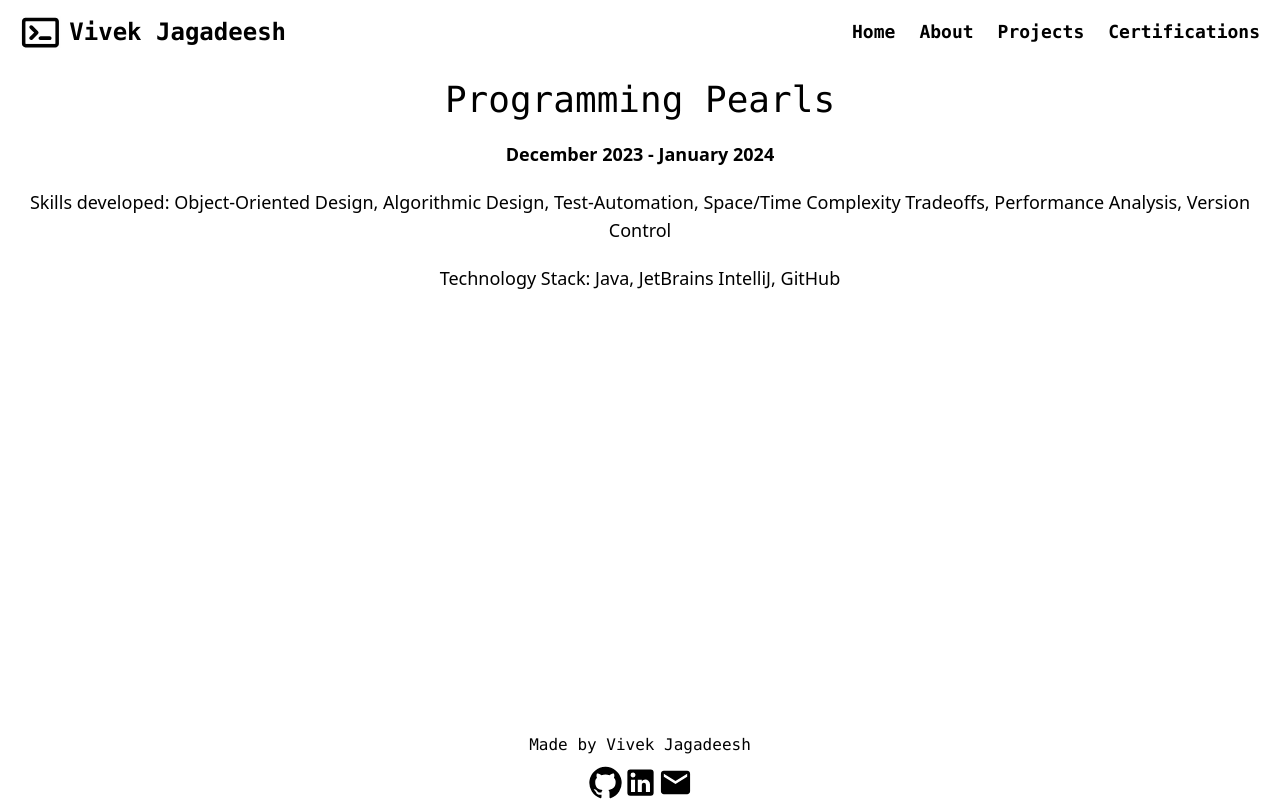
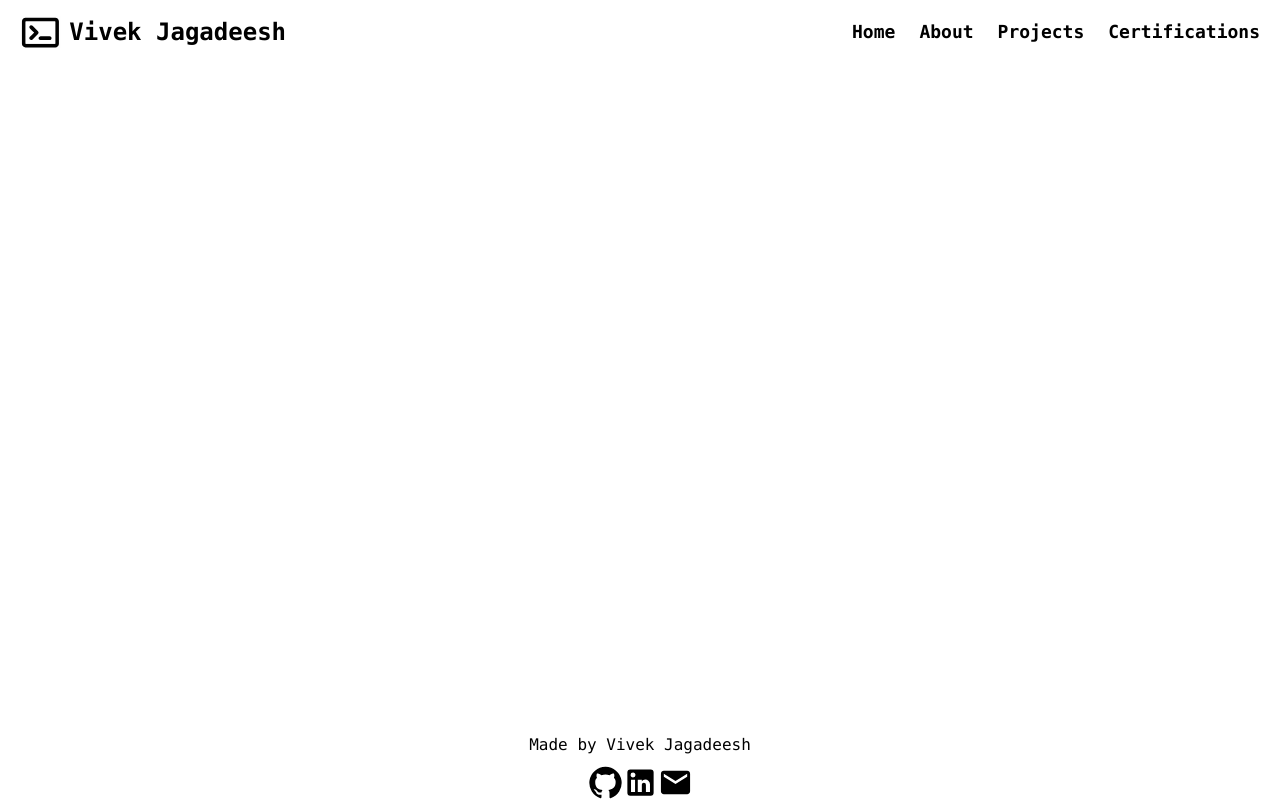
Before and after one commit to vivekjag1/portfolioWebsite, a React (Vite) app: page /programmingPearls in a window 1280 px wide. Built offline with nearby package versions, Linux system fonts and the light colour scheme.

Commit message:
removed routing and component for programming pearls

```diff
--- a/src/App.tsx
+++ b/src/App.tsx
@@ -8,7 +8,6 @@ import NavBar from "../src/components/NavBar.tsx";
 import Projects from "./routes/Projects.tsx";
 import Footer from "./components/Footer.tsx";
 import SoftEngProject from "./routes/SoftEngProject.tsx";
-import ProgrammingPearls from "./routes/ProgrammingPearls.tsx";
 import PortfolioProject from "./routes/PortfolioProject.tsx";
 
 
@@ -23,7 +22,6 @@ function App(){
         <Route path = '/certifications' element = {<Certifications/>}/>
         <Route path = "/projects" element = {<Projects/>}/>
         <Route path = "/BWHCS3733" element = {<SoftEngProject/>}/>
-        <Route path = "/programmingPearls" element = {<ProgrammingPearls/>}/>
         <Route path = "/portfolio" element = {<PortfolioProject/>}/>
       </Routes>
       </div>
--- a/src/routes/ProgrammingPearls.tsx
+++ /dev/null
@@ -1,13 +0,0 @@
-export default function ProgrammingPearls(){
-  return(
-    <div className="mt-20 text-center">
-      <h1 className="mb-5 text-4xl font-fold font-mono">Programming Pearls</h1>
-      <h2 className="mb-5 text-lg font-semibold">December 2023 - January 2024</h2>
-      <h3 className="mb-5 text-lg ">Skills developed: Object-Oriented Design, Algorithmic Design, Test-Automation,
-        Space/Time Complexity Tradeoffs, Performance Analysis, Version Control </h3>
-      <h3 className="mb-5 text-lg ">Technology Stack: Java, JetBrains IntelliJ, GitHub</h3>
-
-
-    </div>
-  )
-}
```
